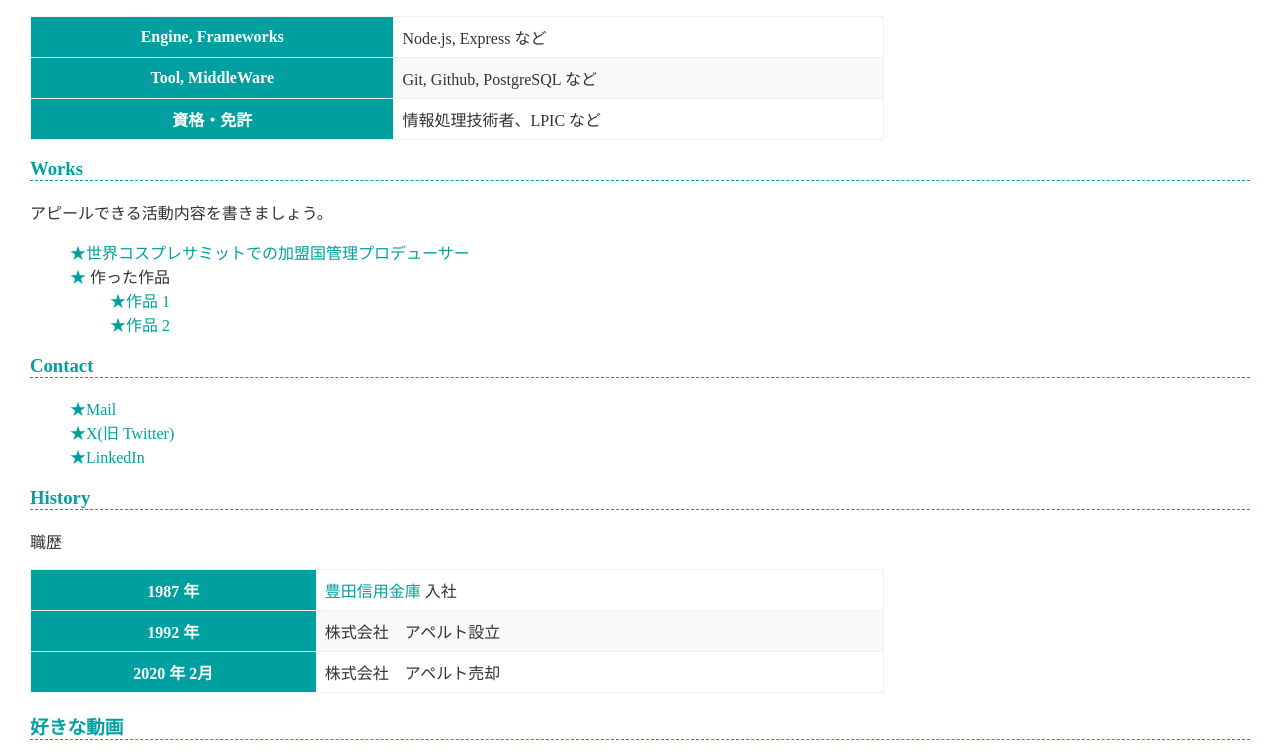
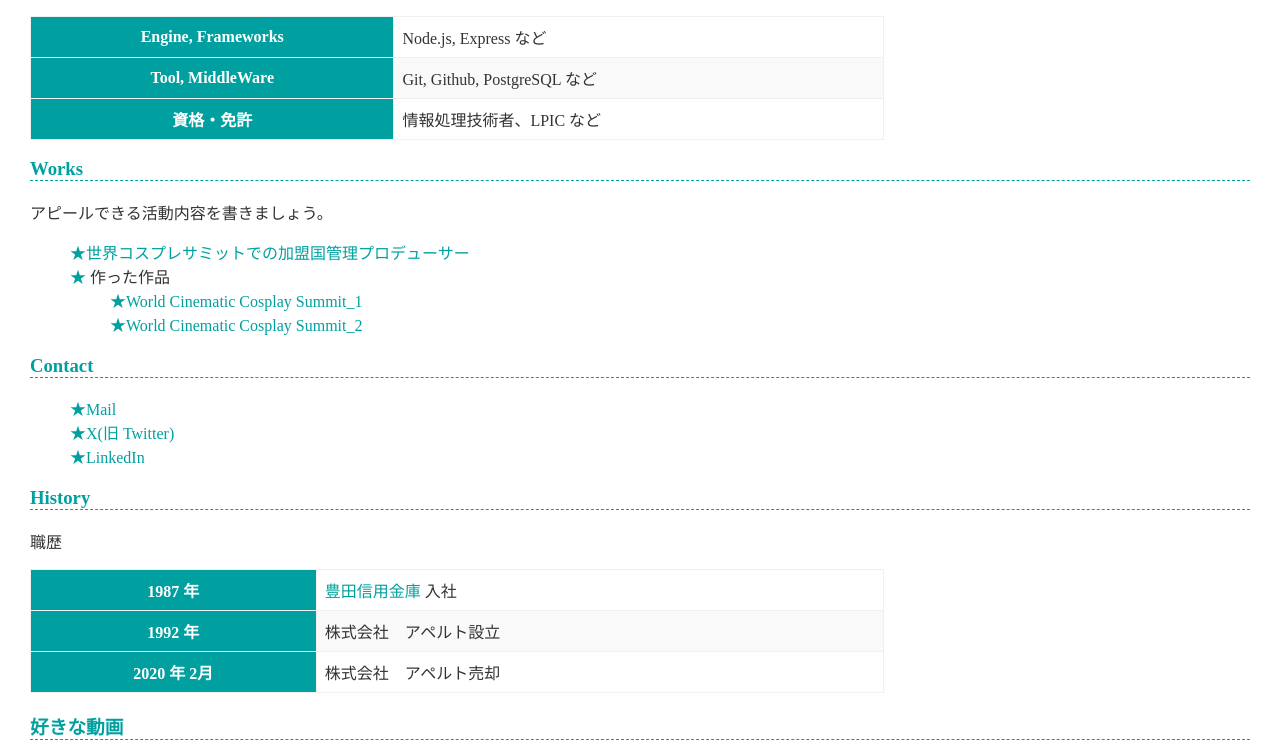
Before and after one commit to chizukoamano-tech/chizukoamano-tech.github.io, a plain HTML site: page index.html in a window 1280 px wide. Shown: the part 1036-1791 px from the top of the page. Drawn offline with Linux system fonts and the light colour scheme; grey boxes are pictures that could not be loaded.

Commit message:
作品追加

```diff
--- a/index.html
+++ b/index.html
@@ -45,8 +45,8 @@
       <li>
         作った作品
         <ul>
-          <li><a href="https://example.com/">作品 1</a></li>
-          <li><a href="https://example.com/">作品 2</a></li>
+          <li><a href="https://youtu.be/KKsze_u3gSU?si=vWSUifbPMhXQZomE">World Cinematic Cosplay Summit_1</a></li>
+          <li><a href="https://youtu.be/KKsze_u3gSU?si=zl0rKfgGNn09xMPU">World Cinematic Cosplay Summit_2</a></li>
         </ul>
       </li>
     </ul>
```
